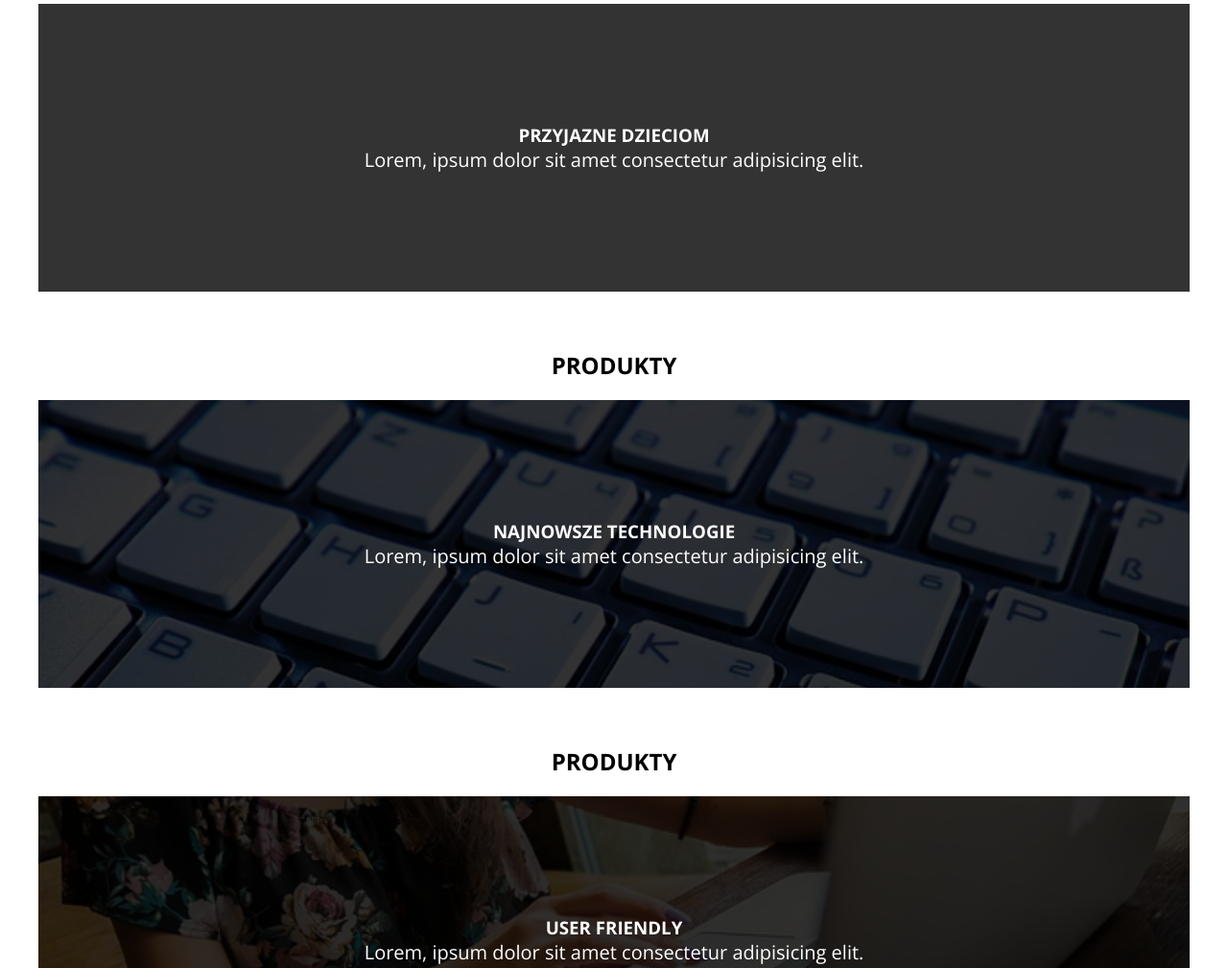
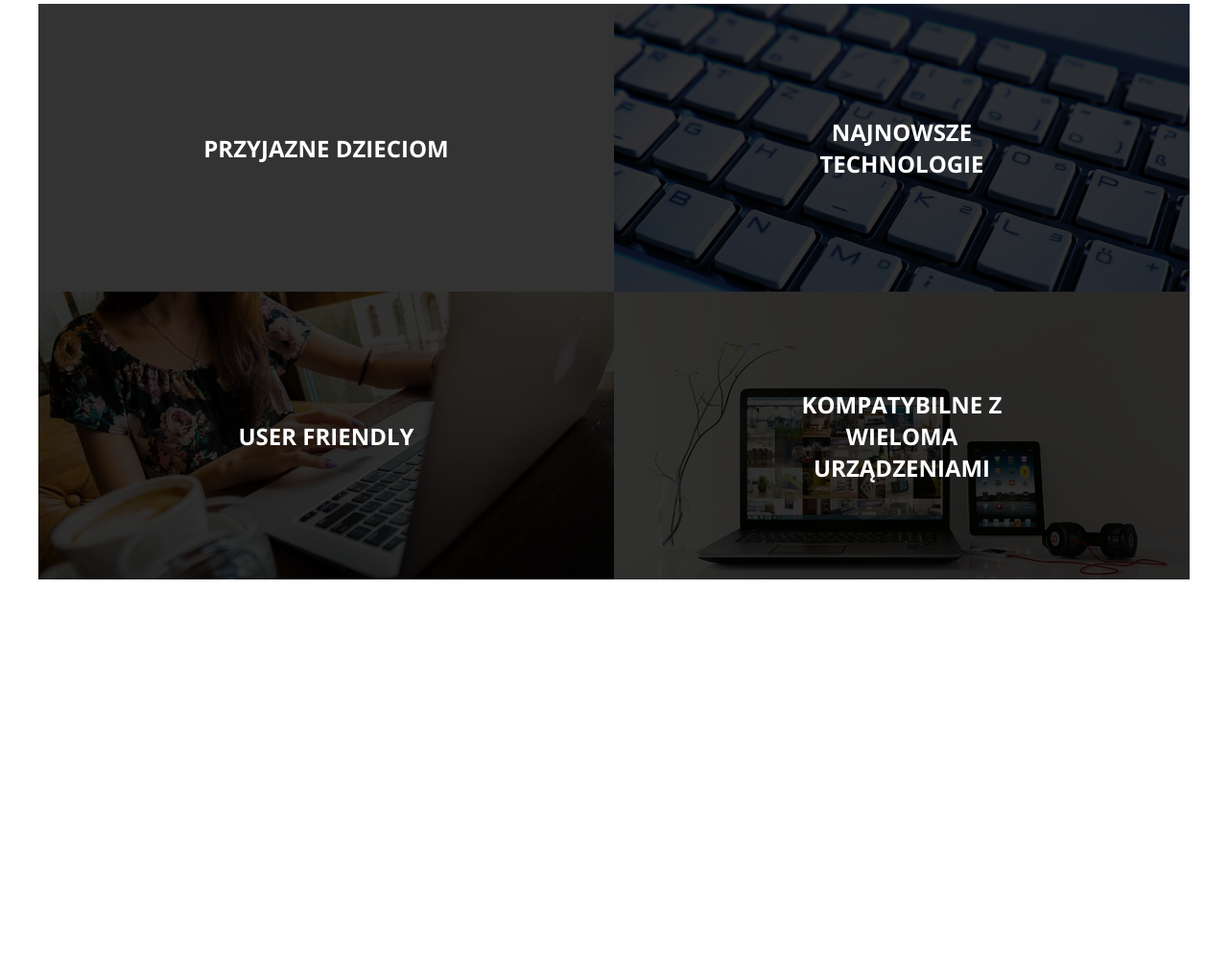
Before and after one commit to JacekSzulc23143/Responsywna_strona_WWW, a plain HTML site: page index.html in a window 1280 px wide. Shown: the part 758-1767 px from the top of the page at 96% size. After the commit the page ends 1422 px from the top, so only its background shows below. Drawn offline with nearby package versions, Linux system fonts and the light colour scheme.

Commit message:
10. Tworzymy responsywną stronę WWW cz. 4 (sekcja main)

```diff
--- a/css/style.css
+++ b/css/style.css
@@ -86,6 +86,7 @@ main {
 /* o nas */
 .about-us-info {
 	margin-bottom: 10px;
+	padding: 0 20px;
 }
 
 /* produkty */
@@ -93,44 +94,32 @@ main {
 	margin: 60px auto;
 }
 
+.product {
+	position: relative;
+	height: 300px;
+	background-size: cover;
+	background-position: center;
+	text-align: center;
+}
+
 .product h3 {
 	text-transform: uppercase;
 }
 
 .first-product {
-	position: relative;
-	height: 300px;
 	background-image: url("../img/children-593313_640.jpg");
-	background-size: cover;
-	background-position: center;
-	text-align: center;
 }
 
 .second-product {
-	position: relative;
-	height: 300px;
 	background-image: url("../img/keyboard-70506_640.jpg");
-	background-size: cover;
-	background-position: center;
-	text-align: center;
 }
 
 .third-product {
-	position: relative;
-	height: 300px;
 	background-image: url("../img/woman-1851464_640.jpg");
-	background-size: cover;
-	background-position: center;
-	text-align: center;
 }
 
 .fourth-product {
-	position: relative;
-	height: 300px;
 	background-image: url("../img/laptop-1483974_640.jpg");
-	background-size: cover;
-	background-position: center;
-	text-align: center;
 }
 
 @media (min-width: 768px) {
@@ -167,6 +156,21 @@ main {
 	.hero-text p {
 		font-size: 18px;
 	}
+
+	.product h3 {
+		font-size: 24px;
+	}
+}
+
+@media (min-width: 992px) {
+	.products-box {
+		font-size: 0;
+	}
+
+	.product {
+		display: inline-block;
+		width: 50%;
+	}
 }
 
 @media (min-width: 1200px) {
--- a/index.html
+++ b/index.html
@@ -40,41 +40,34 @@
 			</section>
 			<section class="products wrapper">
 				<h2 class="section-title">produkty</h2>
+
+				<div class="products-box">
 					<div class="product first-product">
 						<div class="hero-bg"></div>
 						<div class="hero-text">
 							<h3>przyjazne dzieciom</h3>
-						<p>Lorem, ipsum dolor sit amet consectetur adipisicing elit.</p>
 						</div>
 					</div>
-			</section>
-			<section class="products wrapper">
-				<h2 class="section-title">produkty</h2>
+
 					<div class="product second-product">
 						<div class="hero-bg"></div>
 						<div class="hero-text">
 							<h3>najnowsze technologie</h3>
-						<p>Lorem, ipsum dolor sit amet consectetur adipisicing elit.</p>
 						</div>
 					</div>
-			</section>
-			<section class="products wrapper">
-				<h2 class="section-title">produkty</h2>
+
 					<div class="product third-product">
 						<div class="hero-bg"></div>
 						<div class="hero-text">
 							<h3>user friendly</h3>
-						<p>Lorem, ipsum dolor sit amet consectetur adipisicing elit.</p>
 						</div>
 					</div>
-			</section>
-			<section class="products wrapper">
-				<h2 class="section-title">produkty</h2>
+
 					<div class="product fourth-product">
 						<div class="hero-bg"></div>
 						<div class="hero-text">
 							<h3>kompatybilne z wieloma urządzeniami</h3>
-						<p>Lorem, ipsum dolor sit amet consectetur adipisicing elit.</p>
+						</div>
 					</div>
 				</div>
 			</section>
```
Lines whose indentation alone changed are shown as unchanged.
